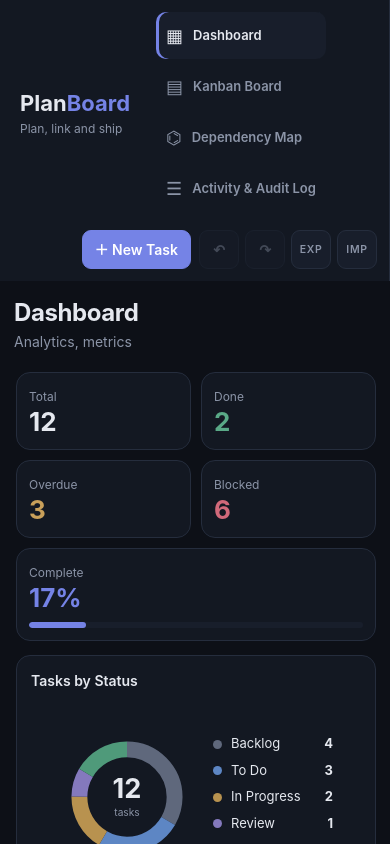
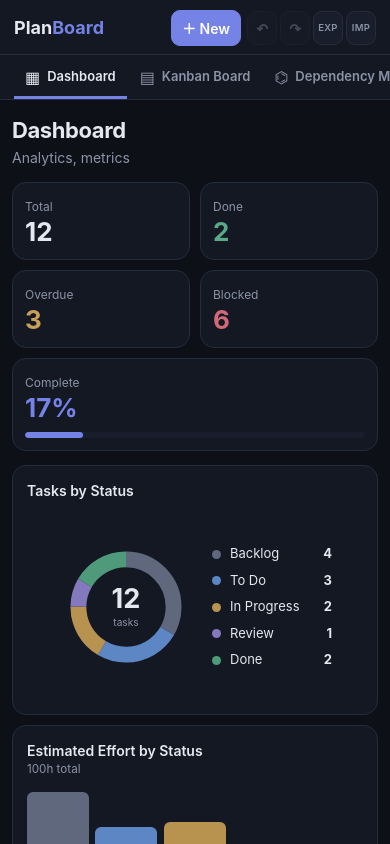
Before and after one commit to dishikadoshi/PlanBoard, a React (Vite) app: page /#/dashboard in a window 390 px wide. Shown: the top 844 px of the page. Built offline with nearby package versions, Linux system fonts and the light colour scheme.

Commit message:
fixed mobile ui

```diff
--- a/index.html
+++ b/index.html
@@ -2,7 +2,7 @@
 <html lang="en">
   <head>
     <meta charset="UTF-8" />
-    <meta name="viewport" content="width=device-width, initial-scale=1" />
+    <meta name="viewport" content="width=device-width, initial-scale=1, viewport-fit=cover" />
     <title>PlanBoard — project planning</title>
   </head>
   <body>
--- a/src/components/layout/Sidebar.jsx
+++ b/src/components/layout/Sidebar.jsx
@@ -1,4 +1,4 @@
-import { useRef } from 'react';
+import { useEffect, useRef } from 'react';
 import { VIEWS } from '../../app/constants';
 
 /**
@@ -28,6 +28,21 @@ export default function Sidebar({
   // The real <input type="file"> is hidden; the IMP button clicks it for us
   const fileInputRef = useRef(null);
 
+  // On phones the page tabs sit in a sideways-scrolling row: keep the open one in view
+  const navRef = useRef(null);
+
+  useEffect(() => {
+    const nav = navRef.current;
+    const active = nav?.querySelector('[aria-current="page"]');
+
+    if (!nav || !active || nav.scrollWidth <= nav.clientWidth) return;
+
+    nav.scrollTo({
+      left: active.offsetLeft - (nav.clientWidth - active.offsetWidth) / 2,
+      behavior: 'smooth',
+    });
+  }, [view]);
+
   const handleFileChosen = (event) => {
     const file = event.target.files[0];
 
@@ -46,7 +61,7 @@ export default function Sidebar({
       </div>
 
       {/* Page links */}
-      <nav aria-label="Views">
+      <nav ref={navRef} aria-label="Views">
         {VIEWS.map(({ id, label, subtitle, icon }) => (
           <button
             key={id}
@@ -66,8 +81,8 @@ export default function Sidebar({
 
       {/* Actions */}
       <div className="sideact">
-        <button className="primary" onClick={onNewTask}>
-          ＋ New Task
+        <button className="primary" onClick={onNewTask} aria-label="New task">
+          ＋ New<span className="long"> Task</span>
         </button>
 
         <div className="mini">
--- a/src/styles/board.css
+++ b/src/styles/board.css
@@ -324,6 +324,8 @@
   .filters {
     display: grid;
     grid-template-columns: repeat(2, minmax(0, 1fr));
+    gap: 8px 10px;
+    padding: 12px;
   }
 
   .filters label {
@@ -336,18 +338,45 @@
   }
 
 
-  /* Columns sit side by side; swipe sideways to move between them */
+  /* Columns sit side by side; swipe sideways to move between them.
+     The board is as tall as its longest column, so the PAGE scrolls
+     vertically; there is no scroll-inside-scroll to get stuck in. */
 
   .board {
-    grid-template-columns: repeat(5, clamp(250px, 82%, 320px));
+    flex: none;
+
+    grid-template-columns: repeat(5, clamp(250px, 82%, 330px));
     grid-template-rows: auto;
+
+    padding-bottom: 10px;
+    overflow-x: auto;
     overflow-y: hidden;
+    overscroll-behavior-x: contain;
+    scroll-snap-type: x proximity;
+    -webkit-overflow-scrolling: touch;
   }
 
-  /* Long columns scroll inside themselves so the page stays short */
+  .col {
+    scroll-snap-align: start;
+  }
 
   .cards {
-    max-height: 70vh;
-    max-height: 70dvh;
+    max-height: none;
+    overflow: visible;
+  }
+
+  .drag-hint {
+    bottom: calc(16px + env(safe-area-inset-bottom, 0px));
   }
 }
+
+/* Touch screens have no hover: stop cards staying "lifted" after a tap */
+
+@media (hover: none) {
+
+  .card:hover {
+    transform: none;
+    box-shadow: none;
+    border-color: var(--line);
+  }
+}
--- a/src/styles/dependencies.css
+++ b/src/styles/dependencies.css
@@ -245,3 +245,17 @@
     grid-template-columns: 1fr;
   }
 }
+
+
+@media (max-width: 600px) {
+
+  /* Phases sit closer together; the map itself scrolls sideways */
+
+  .mapinner {
+    gap: 70px;
+  }
+
+  .phase {
+    width: 210px;
+  }
+}
--- a/src/styles/layout.css
+++ b/src/styles/layout.css
@@ -212,46 +212,242 @@
 }
 
 
-/* ---------- Responsive ---------- */
+/* ---------- Responsive (tablet + phone) ---------- */
 
 @media (max-width: 860px) {
 
-  /* Sidebar collapses into a top bar */
+  /* The page itself scrolls (with a sticky header) instead of every panel
+     scrolling on its own. `clip` keeps position: sticky working. */
 
   .shell {
-    grid-template-columns: 1fr;
-    grid-template-rows: auto minmax(0, 1fr);
+    display: block;
+    height: auto;
+    min-height: 100vh;
+    min-height: 100dvh;
+    overflow: visible;
+    overflow-x: clip;
   }
 
+
+  /* ----- Top bar ---------------------------------------------------------
+       row 1:  [ brand ............ + New Task  undo redo EXP IMP ]
+       row 2:  [ Dashboard | Kanban Board | Dependency Map | Activity ... ]
+     ----------------------------------------------------------------------- */
+
   .side {
-    position: static;
+    position: sticky;
+    top: 0;
+    z-index: 8;
+
     height: auto;
+    min-width: 0;
 
-    flex-direction: row;
-    flex-wrap: wrap;
+    display: grid;
+    grid-template-columns: minmax(0, 1fr) auto;
+    grid-template-areas:
+      "brand tools"
+      "tabs  tabs";
     align-items: center;
+    gap: 8px 10px;
 
-    padding: 12px;
+    padding: calc(10px + env(safe-area-inset-top, 0px)) 14px 0;
+    background: var(--panel);
+    border-right: 0;
+    border-bottom: 1px solid var(--line);
+  }
+
+  .brand {
+    grid-area: brand;
+    min-width: 0;
+    padding: 0;
+    font-size: 21px;
+    line-height: 1.2;
+    white-space: nowrap;
+  }
+
+  .brand small {
+    display: none;
+  }
+
+
+  /* Tools: New Task + undo / redo / export / import, all on one line */
+
+  .sideact {
+    grid-area: tools;
+    margin: 0;
+
+    display: flex;
+    align-items: center;
+    gap: 8px;
+  }
+
+  .sideact .primary {
+    flex: none;
+    height: 36px;
+    padding: 0 14px;
+    white-space: nowrap;
+  }
+
+  .mini {
+    display: flex;
+    gap: 4px;
+  }
+
+  .mini button {
+    width: 36px;
+    height: 36px;
+    padding: 0;
+  }
+
+
+  /* Page tabs: one horizontal row under the top bar, swipe sideways */
+
+  nav {
+    grid-area: tabs;
+
+    display: flex;
+    gap: 2px;
+
+    margin: 0 -14px;
+    padding: 0 14px;
+
+    border-top: 1px solid var(--line);
+    overflow-x: auto;
+    overflow-y: hidden;
+    overscroll-behavior-x: contain;
+    scroll-snap-type: x proximity;
+    scrollbar-width: none;
+  }
+
+  nav::-webkit-scrollbar {
+    display: none;
   }
 
   .nav {
-    flex: none;
+    flex: 1 0 auto;
+    justify-content: center;
+
+    gap: 7px;
+    padding: 11px 12px;
+    white-space: nowrap;
+    border-radius: 0;
+    scroll-snap-align: center;
+  }
+
+  .nav:hover {
+    background: none;
+    transform: none;
   }
 
   .nav small {
     display: none;
   }
 
+  .nav i {
+    font-size: 16px;
+  }
+
+  /* Active tab is marked along the bottom edge */
+
+  .nav[aria-current=page] {
+    background: none;
+    box-shadow: inset 0 -3px var(--acc);
+  }
+
+
+  /* ----- Content flows in the page ----- */
+
+  .content {
+    display: block;
+    padding: 16px 14px calc(28px + env(safe-area-inset-bottom, 0px));
+    overflow: visible;
+  }
+
+  .view {
+    display: block;
+    animation: fade 0.3s both;
+  }
+
+  .vbody {
+    padding: 0;
+    margin-right: 0;
+    overflow: visible;
+  }
+
+  .vhead {
+    align-items: flex-start;
+    margin-bottom: 14px;
+  }
+
+  .vhead h1 {
+    font-size: 22px;
+  }
+
+  /* "New Task" already lives in the top bar */
+
+  .vhead .primary {
+    display: none;
+  }
+
+  /* 16px inputs stop iOS from zooming the page when a field is focused */
+
+  input,
+  select,
+  textarea {
+    font-size: 16px;
+  }
+}
+
+
+/* ---------- Responsive (phones) ---------- */
+
+@media (max-width: 420px) {
+
+  .brand {
+    font-size: 18px;
+  }
+
+  /* "＋ New Task" shortens to "＋ New" so the whole top bar fits one line */
+
   .sideact {
-    margin: 0 0 0 auto;
-    display: flex;
+    gap: 6px;
+  }
+
+  .sideact .primary {
+    padding: 0 10px;
+  }
+
+  .sideact .primary .long {
+    display: none;
   }
 
   .mini {
-    grid-template-columns: repeat(4, 40px);
+    gap: 3px;
+  }
+
+  .mini button {
+    width: 30px;
+    height: 34px;
+    font-size: 9.5px;
+    letter-spacing: 0.03em;
+  }
+
+  .nav {
+    padding: 10px 11px;
   }
 
   .content {
-    padding: 14px 14px 0;
+    padding: 14px 12px calc(24px + env(safe-area-inset-bottom, 0px));
   }
 }
+
+@media (max-width: 340px) {
+
+  .brand {
+    font-size: 16px;
+  }
+
+  .mini button {
+    width: 27px;
+  }
+}
```
